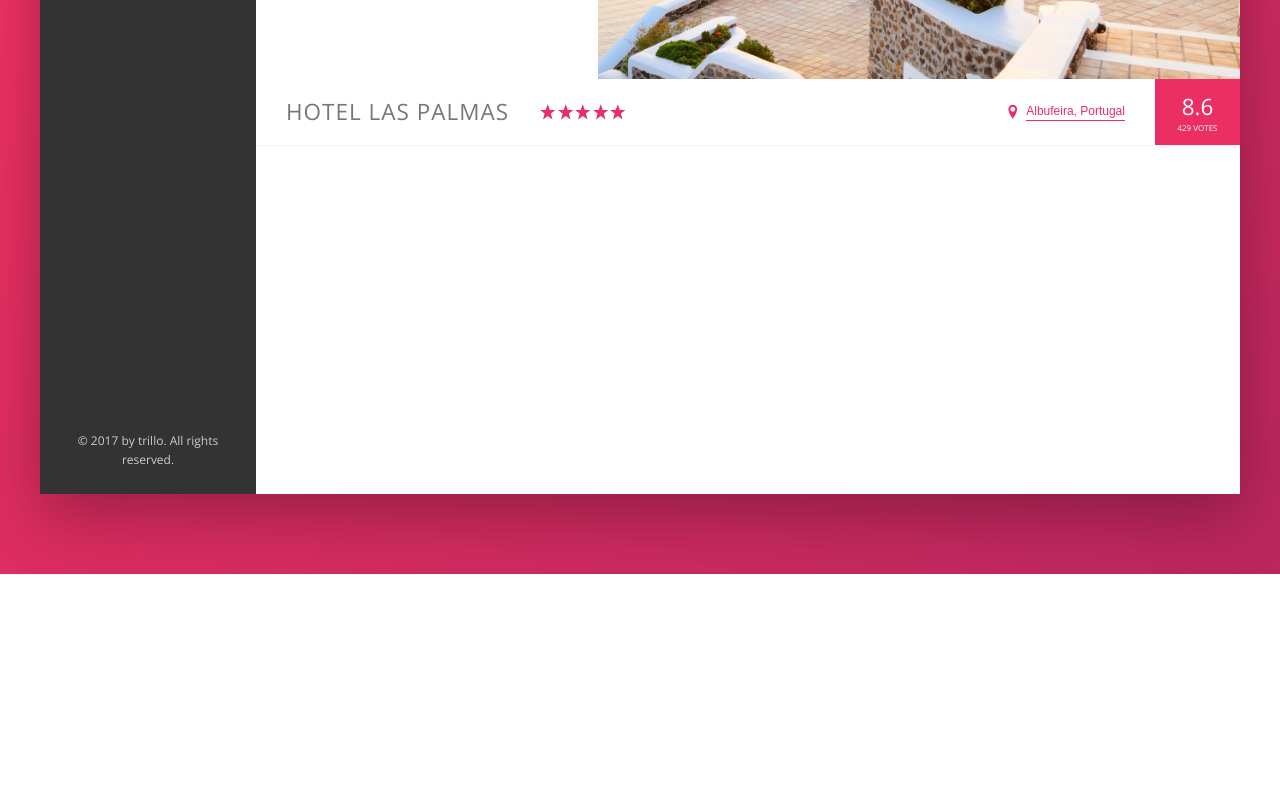
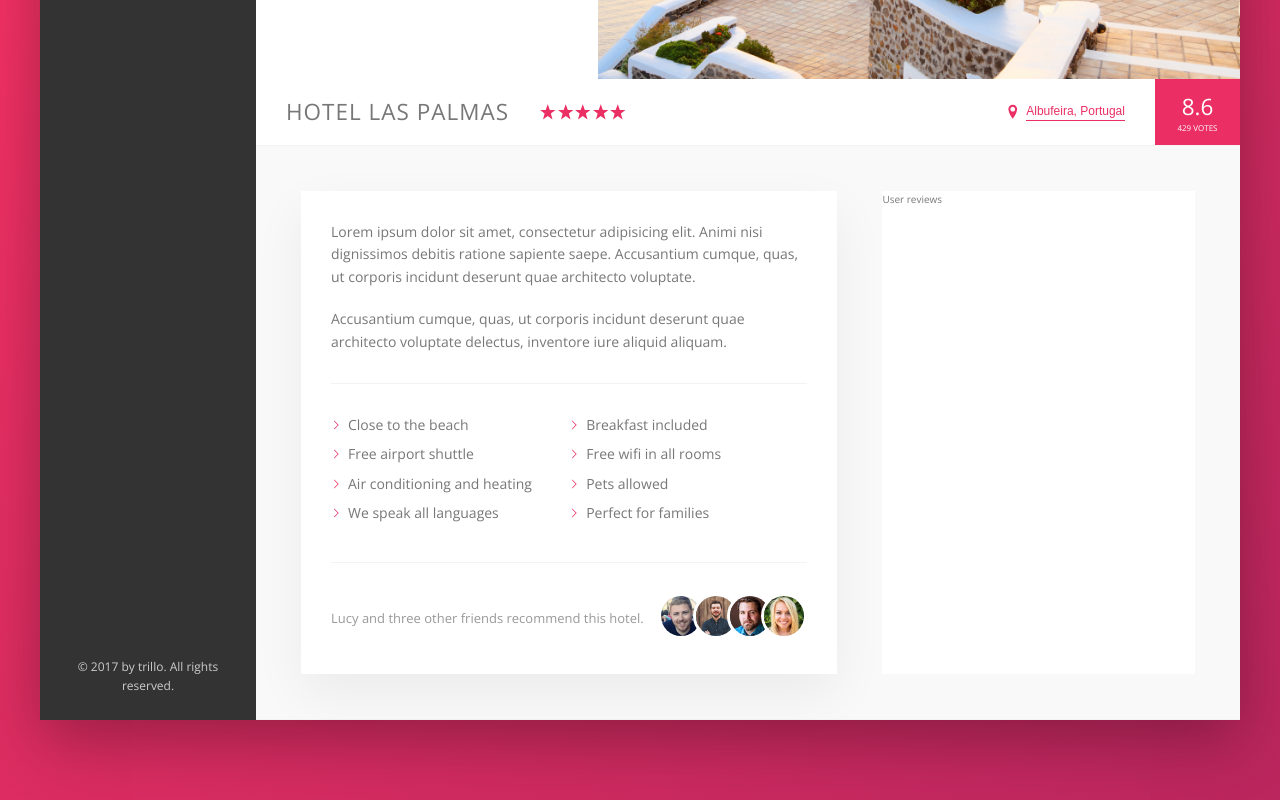
Before and after one commit to faridomarzadeh/Trillo, a website: page index.html in a window 1280 px wide. Shown: the part 456-1256 px from the top of the page. Before the commit the page ends 1030 px from the top, so only its background shows below. Drawn offline with nearby package versions, Linux system fonts and the light colour scheme.

Commit message:
added the description

```diff
--- a/index.html
+++ b/index.html
@@ -148,6 +148,39 @@
                 <div class="overview__rating-count">429 votes</div>
             </div>
           </div>
+          <div class="detail">
+            <div class="description">
+              <p class="paragraph">
+                Lorem ipsum dolor sit amet, consectetur adipisicing elit. Animi nisi dignissimos debitis ratione sapiente saepe.
+                Accusantium cumque, quas, ut corporis incidunt deserunt quae architecto voluptate.
+              </p>
+              <p class="paragraph">
+                Accusantium cumque, quas, ut corporis incidunt deserunt quae architecto voluptate delectus, inventore iure aliquid aliquam.
+              </p>
+              <ul class="list">
+                <li class="list__item">Close to the beach</li>
+                <li class="list__item">Breakfast included</li>
+                <li class="list__item">Free airport shuttle</li>
+                <li class="list__item">Free wifi in all rooms</li>
+                <li class="list__item">Air conditioning and heating</li>
+                <li class="list__item">Pets allowed</li>
+                <li class="list__item">We speak all languages</li>
+                <li class="list__item">Perfect for families</li>
+              </ul>
+              <div class="recommend">
+                <div class="recommend__count">
+                  Lucy and three other friends recommend this hotel.
+                </div>
+                <div class="recommend__friends">
+                  <img src="img/user-3.jpg" alt="Friend 1" class="recommend__photo">
+                  <img src="img/user-4.jpg" alt="Friend 2" class="recommend__photo">
+                  <img src="img/user-5.jpg" alt="Friend 3" class="recommend__photo">
+                  <img src="img/user-6.jpg" alt="Friend 4" class="recommend__photo">
+                </div>
+              </div>
+            </div>
+            <div class="user-reviews">User reviews</div>
+          </div>
         </main>
       </div>
     </div>
--- a/sass/_base.scss
+++ b/sass/_base.scss
@@ -14,6 +14,9 @@
     --color-grey-dark-3: #999;
 
     --shadow-dark: 0 2rem 6rem rgba(0,0,0, .3);
+    --shadow-light: 0 2rem 5rem rgba(0,0,0,0.06);
+
+    --line: 1px solid var(--color-grey-light-2);
 }
 
 * {
--- a/sass/_components.scss
+++ b/sass/_components.scss
@@ -208,7 +208,7 @@
 .overview {
     display: flex;
     align-items: center;
-    border-bottom:1px solid var(--color-grey-light-2);
+    border-bottom: var(--line);
 
 
     &__heading {
@@ -306,3 +306,82 @@
         box-shadow: none;
     }
 }
+
+///////////////////////////////////////////////////////////
+/// PARAGRAPH
+.paragraph:not(:last-of-type){
+    margin-bottom: 2rem;
+}
+
+
+
+///////////////////////////////////////////////////////////
+/// LIST
+.list {
+    list-style: none;
+    margin: 3rem 0;
+    padding: 3rem 0;
+    border-bottom: var(--line);
+    border-top: var(--line);
+
+    display: flex;
+    flex-wrap: wrap;
+    &__item {
+        flex: 0 0 50%;
+        margin-bottom: .7rem;
+    }
+
+    &__item::before {
+        content: "";
+        display: inline-block;
+        width: 1rem;
+        height: 1rem;
+        margin-right: .7rem;
+
+        //Older browsers
+        // background-image: url('../img/chevron-thin-right.svg');
+        // background-size: cover;
+
+        //Newer browsers - masks
+
+        background-color: var(--color-primary);
+        -webkit-mask-image: url('../img/chevron-thin-right.svg');
+        -webkit-mask-size: cover;
+        mask-image: url('../img/chevron-thin-right.svg');
+        mask-size: cover;
+    }
+}
+
+
+
+
+///////////////////////////////////////////////////////////
+/// RECOMMEND
+.recommend {
+
+    font-size: 1.3rem;
+    color: var(--color-grey-dark-3);
+
+    display: flex;
+    align-items: center;
+
+    &__count {
+        margin-right: auto;
+    }
+
+    &__friends {
+
+    }
+
+    &__photo {
+        box-sizing: content-box;
+        height: 4rem;
+        width: 4rem;
+        border-radius: 50%;
+        border: 3px solid #fff;
+
+        &:not(:last-child){
+            margin-right: -1.5rem;
+        }
+    }
+}
--- a/sass/_layout.scss
+++ b/sass/_layout.scss
@@ -11,7 +11,7 @@
   height: 7rem;
   font-size: 1.4rem;
   background-color: #fff;
-  border-bottom:1px solid var(--color-grey-light-2);
+  border-bottom: var(--line);
 
   display: flex;
   justify-content: space-between;
@@ -35,6 +35,25 @@
 .hotel-view {
   background-color: #fff;
   flex: 1; //flex: 1 1 0
+}
 
-  height: 80rem;
+.detail {
+  display: flex;
+  background-color: var(--color-grey-light-1);
+  padding: 4.5rem;
+  border-bottom: var(--line);
 }
+
+.description {
+  font-size: 1.4rem;
+  flex: 0 0 60%;
+  margin-right: 4.5rem;
+  background-color: #fff;
+  box-shadow: var(--shadow-light);
+  padding: 3rem;
+
+}
+.user-reviews {
+  flex: 1;
+  background-color: #fff;
+}
```
Also changed, not shown: css/style.css, 1 other file.
